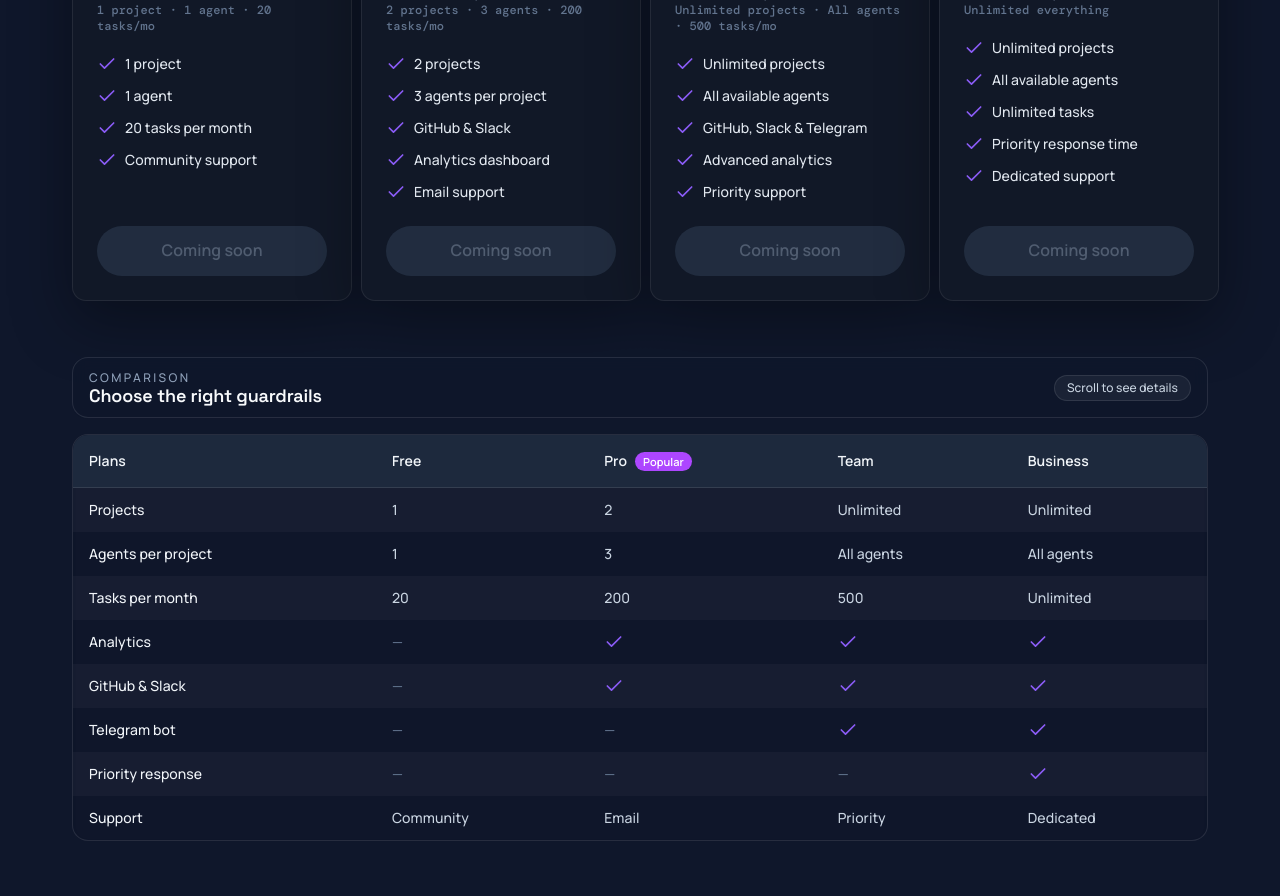
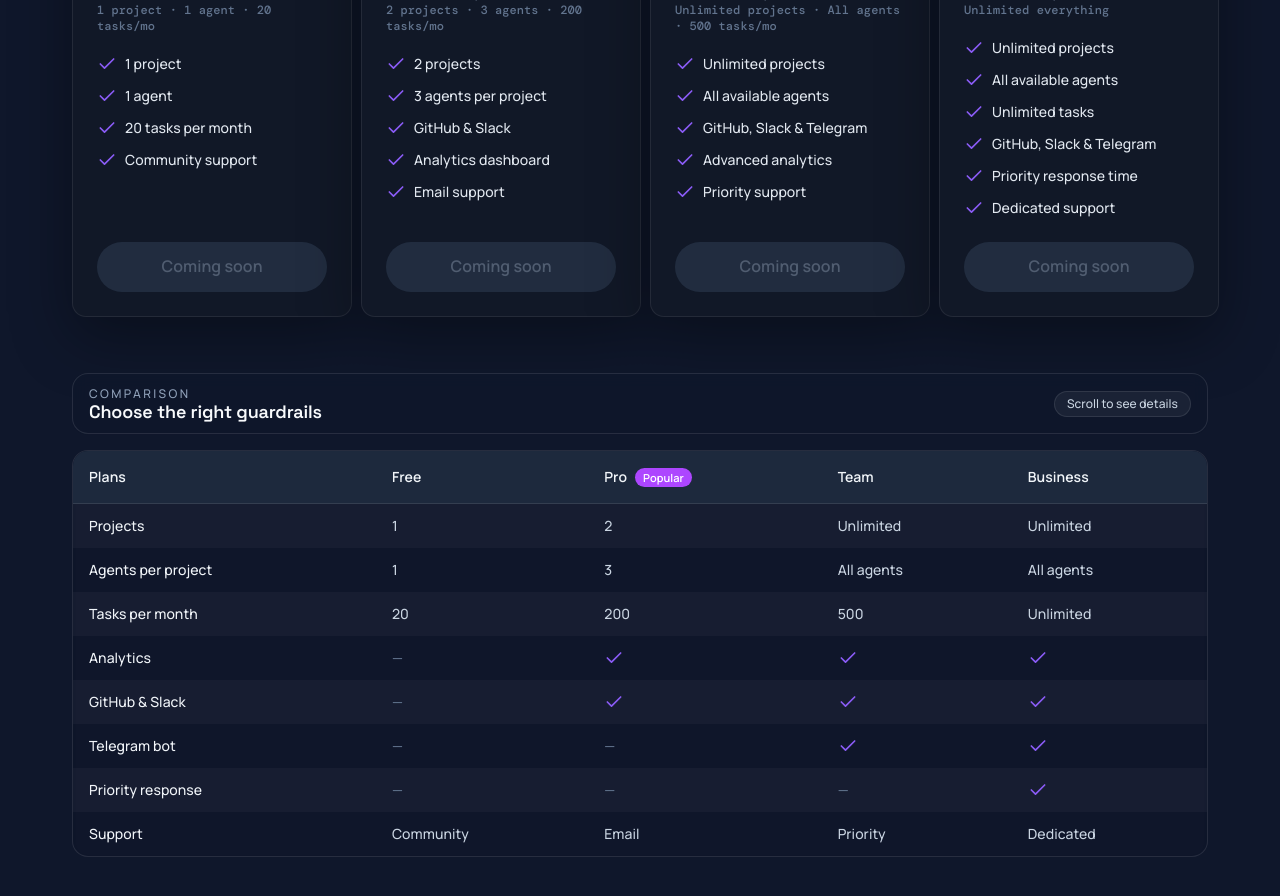
Before and after one commit to erscoder/crewboard-landing, a Next.js app: page / in a window 1280 px wide. Shown: the part 4500-5396 px from the top of the page. Built offline with nearby package versions, Linux system fonts and the light colour scheme.

Commit message:
fix: add GitHub, Slack & Telegram to Business plan features

```diff
--- a/src/components/Pricing.tsx
+++ b/src/components/Pricing.tsx
@@ -77,6 +77,7 @@ const plans: Plan[] = [
       "Unlimited projects",
       "All available agents",
       "Unlimited tasks",
+      "GitHub, Slack & Telegram",
       "Priority response time",
       "Dedicated support",
     ],
```
